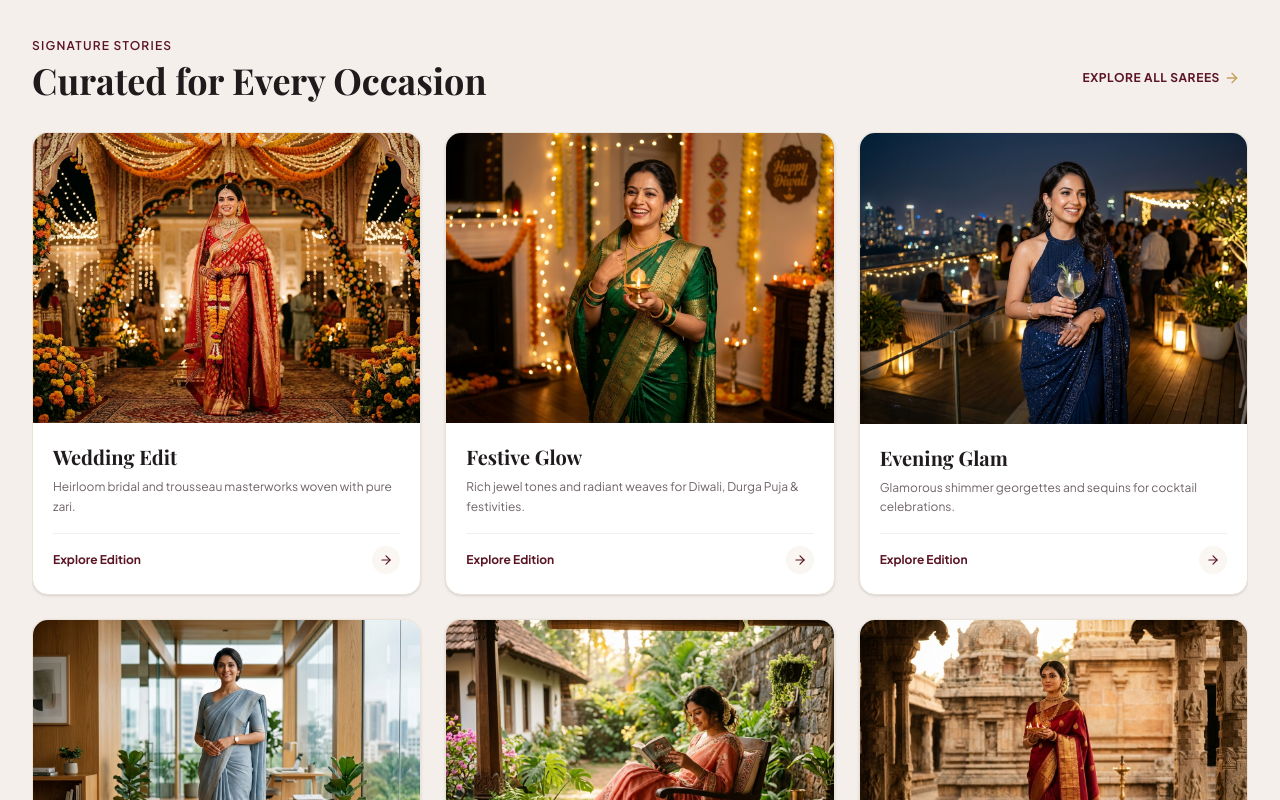
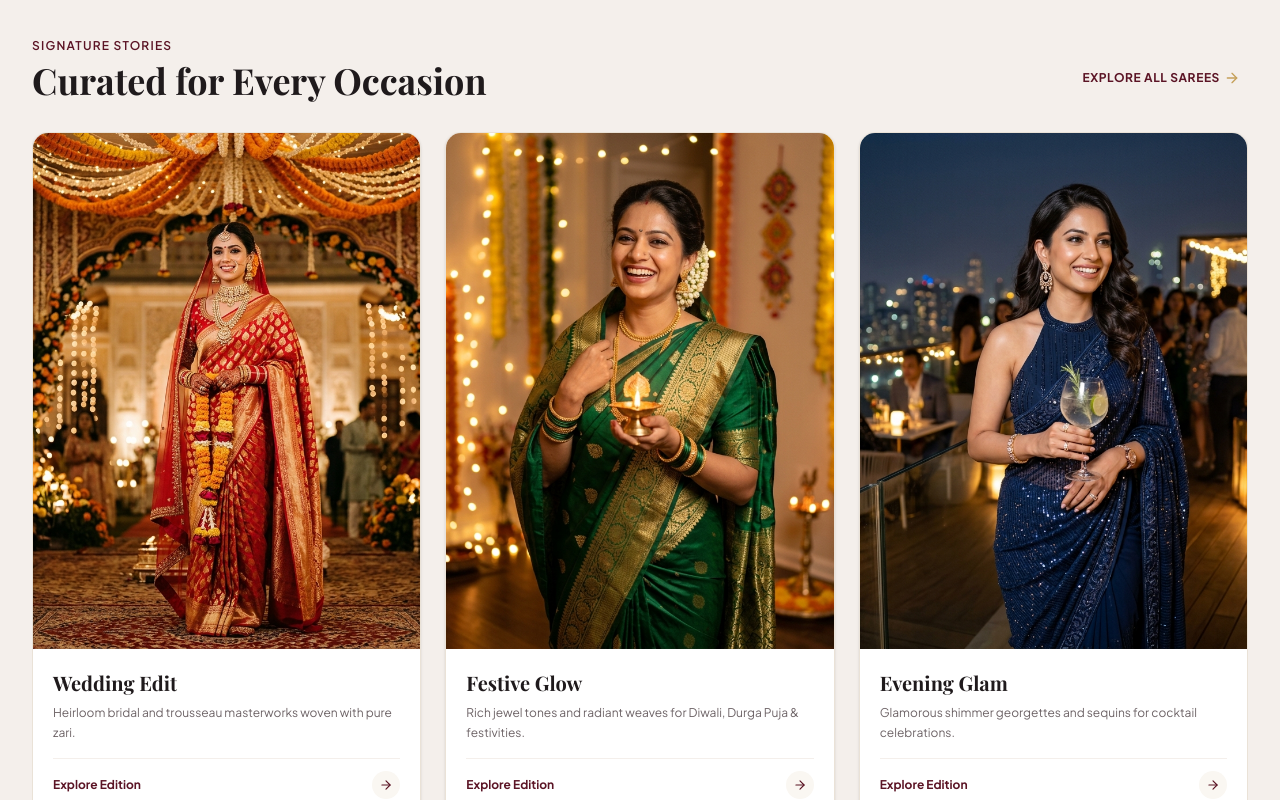
Before and after one commit to Pasulasuprajaa/Palluvo, a React (Vite) app in the folder client/: page / in a window 1280 px wide. Shown: the part 1120-1920 px from the top of the page. Built offline with nearby package versions, Linux system fonts and the light colour scheme; no server answers; a web font is replaced by a local one.

Commit message:
style(homepage): match photo sizing of curated occasions to best sellers

```diff
--- a/client/src/pages/HomePage.jsx
+++ b/client/src/pages/HomePage.jsx
@@ -307,16 +307,16 @@ export default function HomePage({ onNavigate }) {
                   e.preventDefault();
                   onNavigate('shop', col.filter);
                 }}
-                className="w-[72vw] min-w-[218px] max-w-[268px] sm:w-full sm:min-w-0 sm:max-w-none shrink-0 sm:shrink snap-item group relative bg-white rounded-2xl overflow-hidden border border-[#EAE2D7] shadow-sm hover:shadow-xl transition-all duration-300 cursor-pointer flex flex-col text-left focus-visible:ring-2 focus-visible:ring-[#C5A059] focus-visible:outline-none focus-visible:ring-offset-2"
+                className="w-56 sm:w-full shrink-0 sm:shrink snap-item group relative bg-white rounded-2xl overflow-hidden border border-[#EAE2D7] shadow-sm hover:shadow-xl transition-all duration-300 cursor-pointer flex flex-col text-left focus-visible:ring-2 focus-visible:ring-[#C5A059] focus-visible:outline-none focus-visible:ring-offset-2"
                 aria-label={`Explore ${col.title} Collection`}
               >
-                <div className="aspect-[4/3] w-full overflow-hidden bg-[#FAF7F2]">
+                <div className="aspect-[3/4] w-full overflow-hidden bg-[#FAF7F2]">
                   <img
                     src={col.image}
                     alt=""
                     loading="lazy"
                     decoding="async"
-                    className="w-full h-full object-cover group-hover:scale-105 transition-transform duration-700"
+                    className="w-full h-full object-cover object-top group-hover:scale-105 transition-transform duration-700"
                   />
                 </div>
 
```
